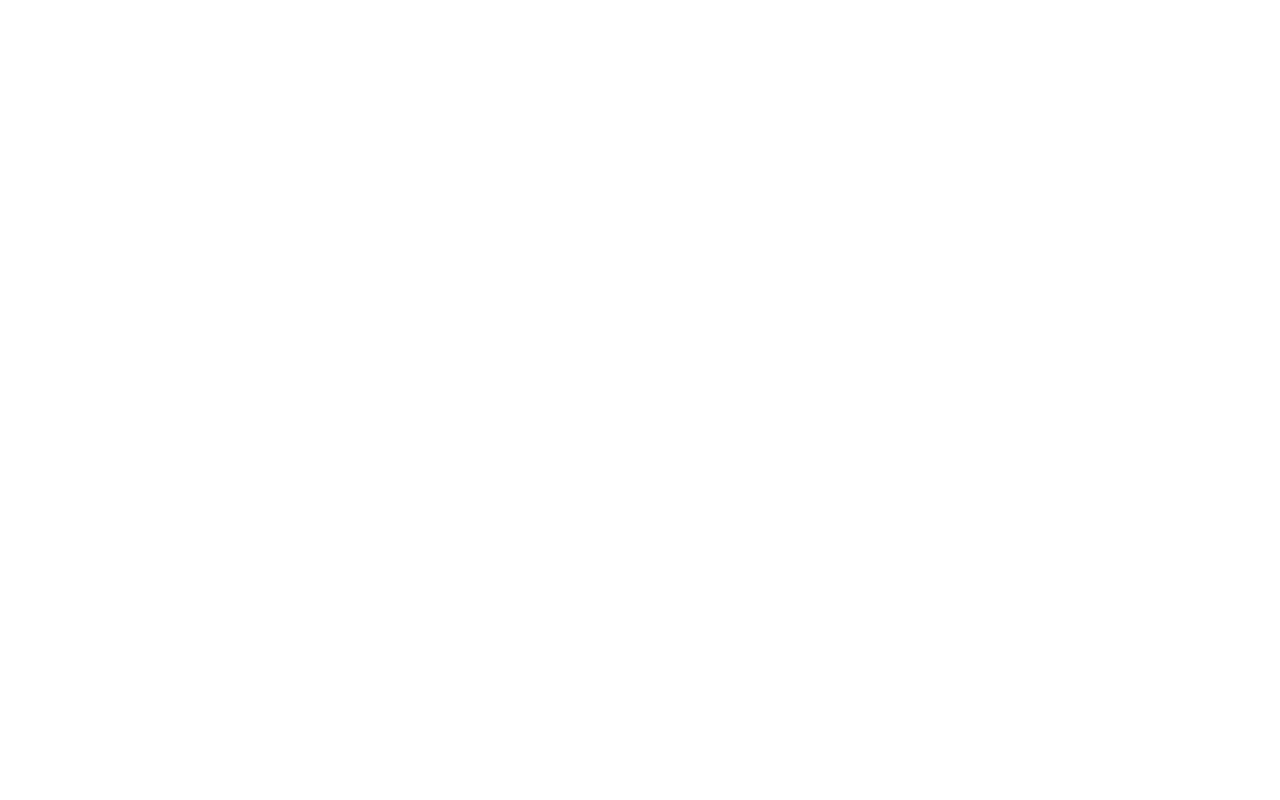
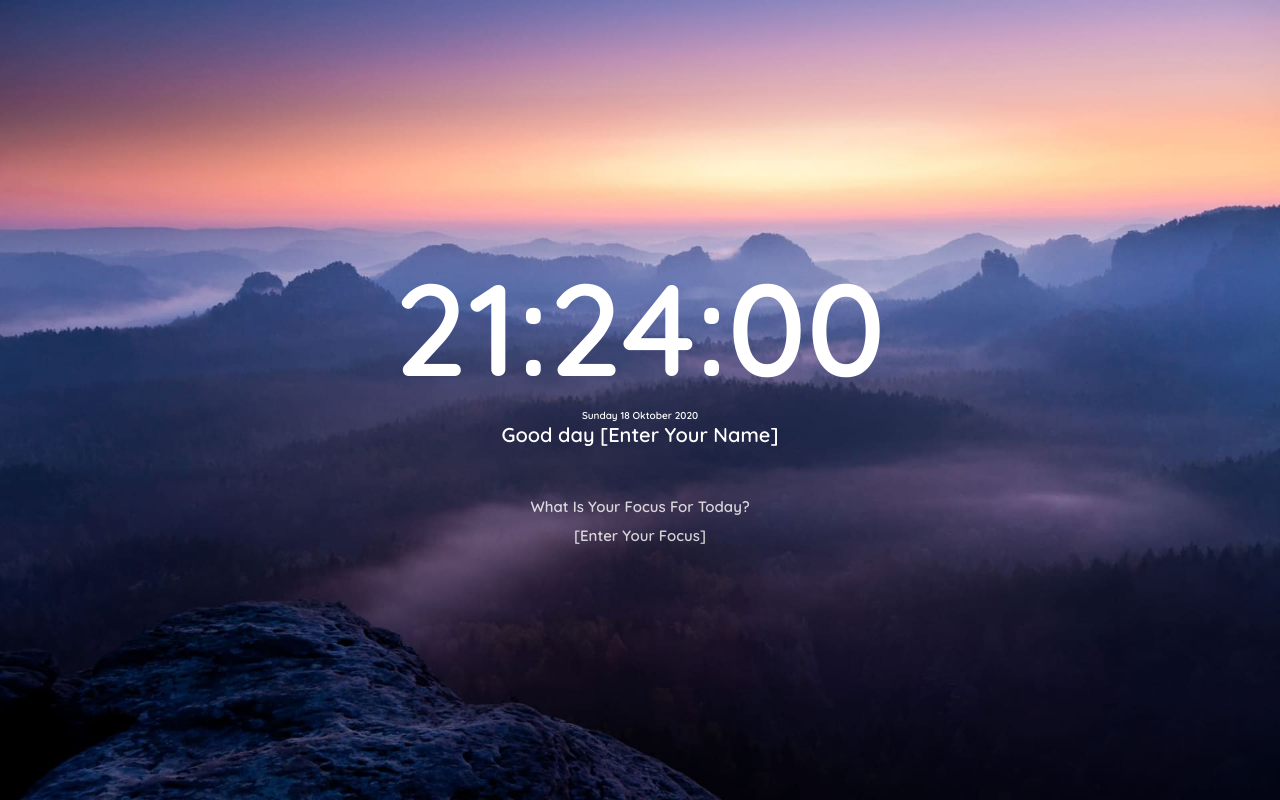
Before and after one commit to maver1cus/rss, a plain HTML site: page momentum/index.html in a window 1280 px wide. Drawn offline with Linux system fonts and the light colour scheme.

Commit message:
feat: adds html template and styles

```diff
--- a/momentum/index.html
+++ b/momentum/index.html
@@ -7,7 +7,15 @@
   <link rel="stylesheet" href="style.css" />
   <title>momentum</title>
 </head>
-<body>
+<body style="background-image: url('assets/images/evening/04.jpg');">
+<time class="time">21:24:00</time>
+<time class="date">Sunday 18 Oktober 2020</time>
+<h1>
+  <span class="greeting">Good day</span>
+  <span class="name" contenteditable="true">[Enter Your Name]</span>
+</h1>
+<h2>What Is Your Focus For Today?</h2>
+<h2 class="focus" contenteditable="true">[Enter Your Focus]</h2>
 <script src="script.js"></script>
 </body>
 </html>
--- a/momentum/style.css
+++ b/momentum/style.css
@@ -0,0 +1,39 @@
+* {
+  box-sizing: border-box;
+  margin: 0;
+  padding: 0;
+}
+html {
+  font-size: 10px;
+}
+body {
+  font-family: 'Quicksand', sans-serif;
+  display: flex;
+  flex-direction: column;
+  align-items: center;
+  justify-content: center;
+  text-align: center;
+  height: 100vh;
+  background-color: #eee;
+  background-size: cover;
+  color: #ffffff;
+}
+
+.time {
+  font-size: 13rem;
+}
+
+h1 {
+  margin-bottom: 5rem;
+}
+
+h2 {
+  margin-bottom: 1rem;
+  opacity: 0.8;
+}
+
+@media (max-width: 700px) {
+  .time {
+    font-size: 10rem;
+  }
+}
```
